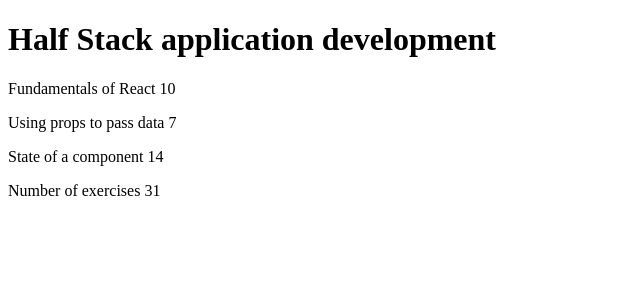
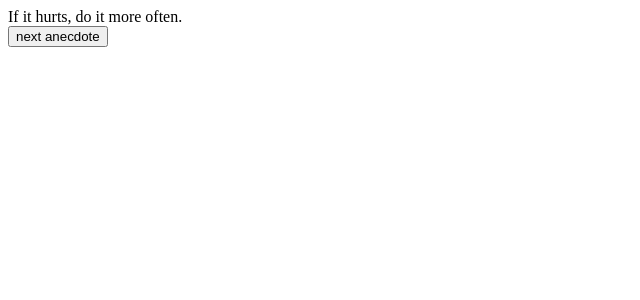
Before and after one commit to iamvartikasingh/fullstackopen, a React (Vite) app in the folder part1/anecdotes/: page / in a window 1280 px wide. Shown: the top 300 px of the page, without its empty margins (0-640 px from the left). Built offline with nearby package versions, Linux system fonts and the light colour scheme.

Commit message:
anecdote 1.12

```diff
--- a/part1/anecdotes/eslint.config.js
+++ b/part1/anecdotes/eslint.config.js
@@ -33,8 +33,7 @@
         'warn',
         { allowConstantExport: true },
       ],
-
-  "react/prop-types": "off"
+      "react/prop-types": "off"
     },
   },
 ]
--- a/part1/anecdotes/package.json
+++ b/part1/anecdotes/package.json
@@ -10,7 +10,6 @@
     "preview": "vite preview"
   },
   "dependencies": {
-    "prop-types": "^15.8.1",
     "react": "^18.3.1",
     "react-dom": "^18.3.1"
   },
--- a/part1/anecdotes/src/App.jsx
+++ b/part1/anecdotes/src/App.jsx
@@ -1,67 +1,33 @@
-const Header = (props) => {
-  return <h1>{props.name}</h1>;
-};
-
-const Part = (props) => {
-  return (
-    <p>
-      {props.name} {props.exercises}
-    </p>
-  );
-};
-
-const Content = (props) => {
-  const items = [];
-
-  // Using a for loop to iterate over the parts array
-  for (let i = 0; i < props.parts.length; i++) {
-    items.push(
-      <Part
-        key={i}
-        name={props.parts[i].name}
-        exercises={props.parts[i].exercises}
-      />
-    );
-  }
-
-  return <div>{items}</div>;
-};
-
-const Total = (props) => {
-  let totalExercises = 0;
-
-  // Using a for loop to calculate the total
-  for (let i = 0; i < props.parts.length; i++) {
-    totalExercises += props.parts[i].exercises;
-  }
-
-  return <p>Number of exercises {totalExercises}</p>;
-};
+import { useState } from 'react'
 
 const App = () => {
-  const course = 'Half Stack application development';
-  const parts = [
-    {
-      name: 'Fundamentals of React',
-      exercises: 10,
-    },
-    {
-      name: 'Using props to pass data',
-      exercises: 7,
-    },
-    {
-      name: 'State of a component',
-      exercises: 14,
-    },
-  ];
+  const anecdotes = [
+    'If it hurts, do it more often.',
+    'Adding manpower to a late software project makes it later!',
+    'The first 90 percent of the code accounts for the first 90 percent of the development time...The remaining 10 percent of the code accounts for the other 90 percent of the development time.',
+    'Any fool can write code that a computer can understand. Good programmers write code that humans can understand.',
+    'Premature optimization is the root of all evil.',
+    'Debugging is twice as hard as writing the code in the first place. Therefore, if you write the code as cleverly as possible, you are, by definition, not smart enough to debug it.',
+    'Programming without an extremely heavy use of console.log is same as if a doctor would refuse to use x-rays or blood tests when diagnosing patients.',
+    'The only way to go fast, is to go well.'
+  ]
+
+  const [selected, setSelected] = useState(0)
+  const handleClick= () => {
+    const r = Math.floor(Math.random()*anecdotes.length);
+    setSelected(r);
+  }
 
   return (
     <div>
-      <Header name={course} />
-      <Content parts={parts} />
-      <Total parts={parts} />
+      {anecdotes[selected]}
+      <div>
+      <button onClick={handleClick}>next anecdote</button>
+
+      </div>
+
     </div>
-  );
-};
+  )
+}
 
-export default App;
+export default App
```
Also changed, not shown: part1/anecdotes/src/App.css (deleted), part1/anecdotes/src/index.css (deleted), 1 other file (tests, documents, lock files or other folders).
